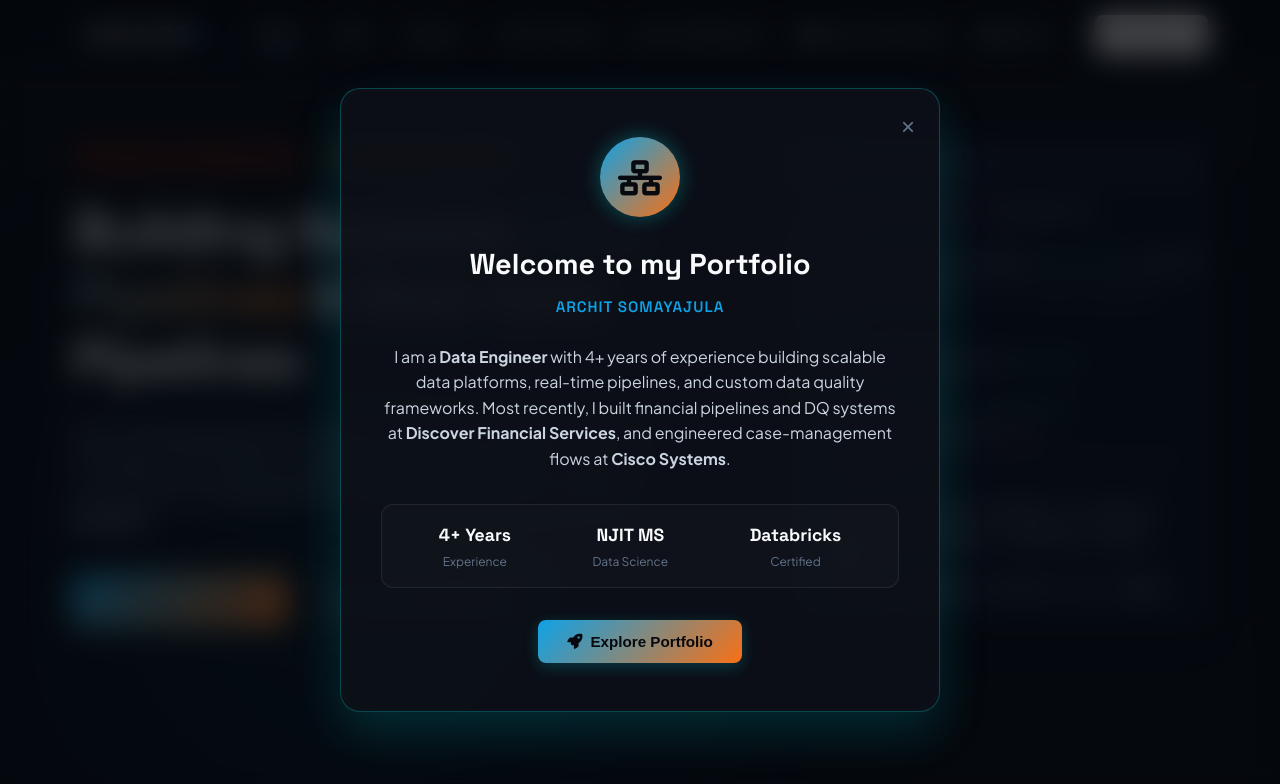
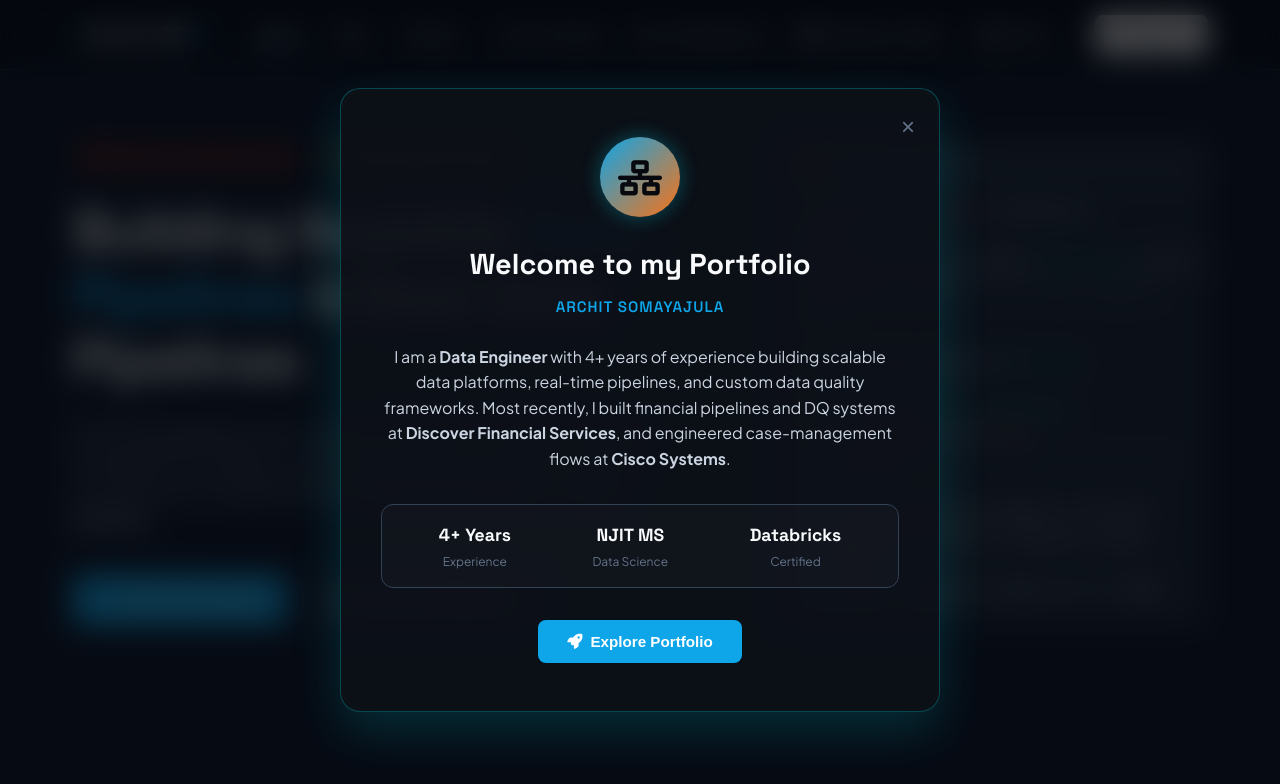
Before and after one commit to sdsarchit/data-engineering-portfolio, a website: page frontend/index.html in a window 1280 px wide. Shown: the top 784 px of the page. Drawn offline with Linux system fonts and the light colour scheme.

Commit message:
Re-design webpage theme with clean, solid professional slate styles

```diff
--- a/frontend/styles.css
+++ b/frontend/styles.css
@@ -1,21 +1,21 @@
 /* ==========================================================================
    ARCHIT SOMAYAJULA PORTFOLIO STYLING SHEET
-   Custom Vanilla CSS: Premium Neon Dark Mode & Glassmorphic Data Dashboard
+   Custom Vanilla CSS: Clean, Structured Data Platform Theme
    ========================================================================== */
 
 :root {
-    --bg-dark: #0a0e17;
-    --bg-card: rgba(15, 23, 42, 0.75);
-    --border-color: rgba(255, 255, 255, 0.08);
-    --border-glow: rgba(14, 165, 233, 0.15);
-
-    /* Modern Data Architect / Cloud Data Warehouse Palettes */
-    --accent-cyan: hsl(199, 89%, 48%);              /* Cloud Teal/Blue (Snowflake) */
-    --accent-cyan-glow: hsla(199, 89%, 48%, 0.35);
-    --accent-purple: hsl(24, 95%, 53%);             /* Spark Orange (Databricks) */
-    --accent-purple-glow: hsla(24, 95%, 53%, 0.35);
-    --accent-green: hsl(142, 70%, 45%);             /* Healthy Ingest Green */
-    --accent-yellow: hsl(45, 93%, 47%);            /* Quarantine Gold */
+    --bg-dark: #0f172a;                              /* Professional Slate Dark Background */
+    --bg-card: #1e293b;                              /* Flat Slate Card Background */
+    --border-color: #334155;                         /* Clean Slate Border */
+    --border-glow: rgba(56, 189, 248, 0.2);
+
+    /* Modern Data Architect Brand Colors */
+    --accent-cyan: #0ea5e9;                          /* Steel Blue */
+    --accent-cyan-glow: rgba(14, 165, 233, 0.15);
+    --accent-purple: #f97316;                        /* Brand Orange */
+    --accent-purple-glow: rgba(249, 115, 22, 0.15);
+    --accent-green: #10b981;                         /* Green */
+    --accent-yellow: #f59e0b;                        /* Gold */
     --text-primary: #f8fafc;
     --text-secondary: #cbd5e1;
     --text-muted: #64748b;
@@ -26,7 +26,7 @@
     --font-mono: 'Consolas', 'Courier New', monospace;
 
     /* Transitions */
-    --transition-smooth: all 0.3s cubic-bezier(0.25, 0.8, 0.25, 1);
+    --transition-smooth: all 0.2s ease-in-out;
 }
 
 /* Global Reset & Base Styling */
@@ -67,12 +67,7 @@ body {
 
 /* Background Ambient Lighting Spheres */
 .glow-sphere {
-    position: absolute;
-    border-radius: 50%;
-    filter: blur(140px);
-    z-index: -1;
-    pointer-events: none;
-    opacity: 0.35;
+    display: none;
 }
 .sphere-1 {
     top: 5%;
@@ -255,23 +250,21 @@ body {
 }
 .text-center { text-align: center; }
 .text-gradient {
-    background: linear-gradient(135deg, var(--accent-cyan) 0%, var(--accent-purple) 100%);
-    -webkit-background-clip: text;
-    -webkit-text-fill-color: transparent;
-}
-
-/* Glassmorphic Components */
+    color: var(--accent-cyan);
+}
+
+/* Flat Professional Card Components */
 .glass-card {
     background: var(--bg-card);
     border: 1px solid var(--border-color);
-    border-radius: 16px;
-    backdrop-filter: blur(12px) saturate(180%);
-    -webkit-backdrop-filter: blur(12px) saturate(180%);
+    border-radius: 12px;
+    box-shadow: 0 4px 6px -1px rgba(0, 0, 0, 0.1), 0 2px 4px -2px rgba(0, 0, 0, 0.1);
     transition: var(--transition-smooth);
 }
 .glass-card:hover {
-    border-color: rgba(255, 255, 255, 0.15);
-    box-shadow: 0 10px 30px rgba(0, 0, 0, 0.5);
+    border-color: rgba(14, 165, 233, 0.3);
+    box-shadow: 0 10px 15px -3px rgba(0, 0, 0, 0.3), 0 4px 6px -4px rgba(0, 0, 0, 0.3);
+    transform: translateY(-2px);
 }
 
 /* Button UI */
@@ -289,14 +282,14 @@ body {
     border: none;
 }
 .btn-primary {
-    background: linear-gradient(135deg, var(--accent-cyan) 0%, var(--accent-purple) 100%);
-    color: #07090e;
-    box-shadow: 0 4px 15px rgba(0, 242, 254, 0.2);
+    background-color: var(--accent-cyan);
+    color: #ffffff;
+    box-shadow: none;
 }
 .btn-primary:hover {
     transform: translateY(-2px);
-    box-shadow: 0 8px 25px rgba(0, 242, 254, 0.4);
-    filter: brightness(1.1);
+    background-color: #0284c7;
+    box-shadow: 0 4px 12px rgba(14, 165, 233, 0.15);
 }
 .btn-secondary {
     background-color: rgba(255, 255, 255, 0.05);
@@ -2408,50 +2401,6 @@ body {
     }
 }
 
-/* ==========================================================================
-   FUTURISTIC NASA HUD & CONTROL CONSOLE THEME
-   ========================================================================== */
-
-/* Technical background grid overlay */
-body::before {
-    content: '';
-    position: fixed;
-    top: 0;
-    left: 0;
-    width: 100%;
-    height: 100%;
-    background-image:
-        linear-gradient(rgba(255, 255, 255, 0.015) 1px, transparent 1px),
-        linear-gradient(90deg, rgba(255, 255, 255, 0.015) 1px, transparent 1px);
-    background-size: 40px 40px;
-    z-index: -2;
-    pointer-events: none;
-}
-
-/* Glowing Neon Card Outlines */
-.glass-card {
-    position: relative;
-    box-shadow: 0 8px 32px 0 rgba(0, 0, 0, 0.5);
-}
-
-.glass-card::before {
-    content: '';
-    position: absolute;
-    top: 0;
-    left: 0;
-    right: 0;
-    bottom: 0;
-    border-radius: inherit;
-    border: 1px solid rgba(255, 255, 255, 0.03);
-    pointer-events: none;
-    transition: var(--transition-smooth);
-}
-
-.glass-card:hover::before {
-    border-color: rgba(14, 165, 233, 0.2);
-    box-shadow: inset 0 0 10px rgba(14, 165, 233, 0.05);
-}
-
 /* Futuristic Slider Skins */
 .param-slider-group {
     background: rgba(255, 255, 255, 0.01);
```
